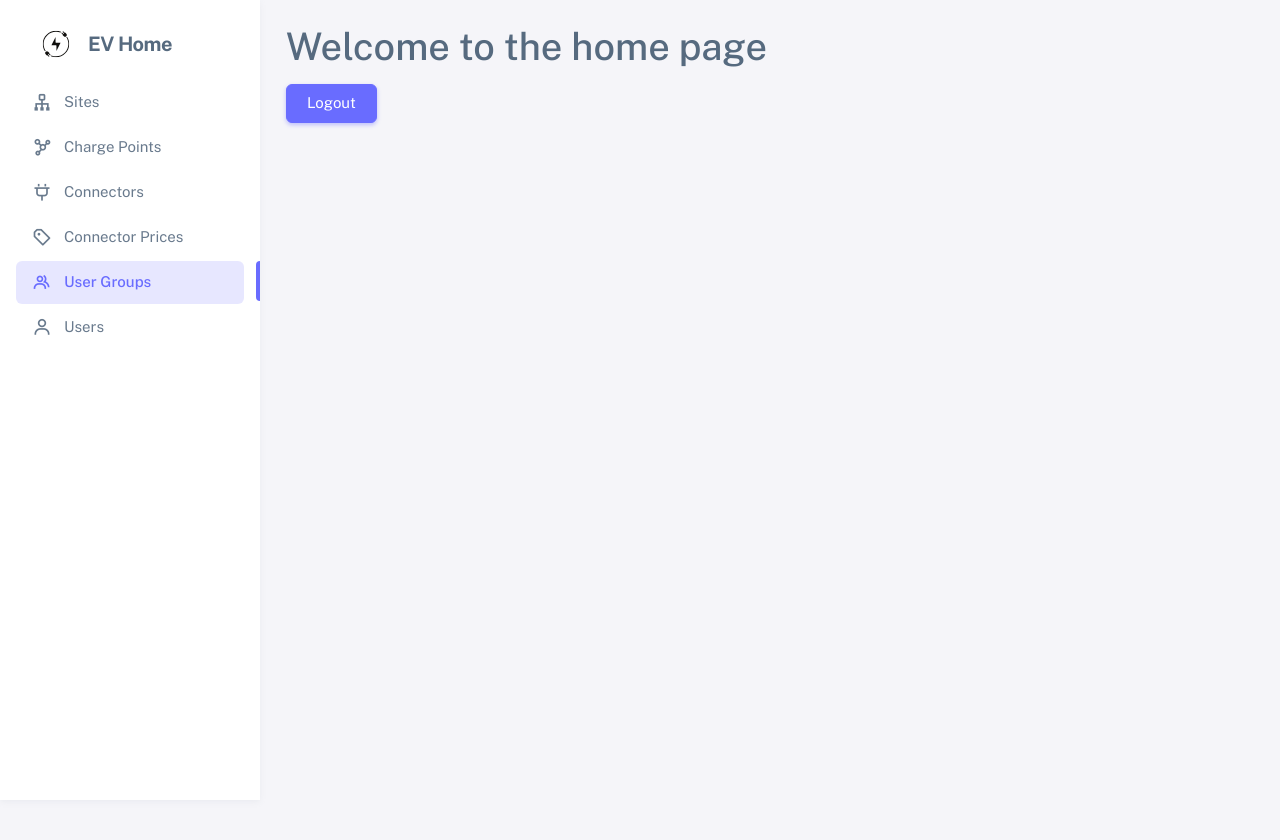
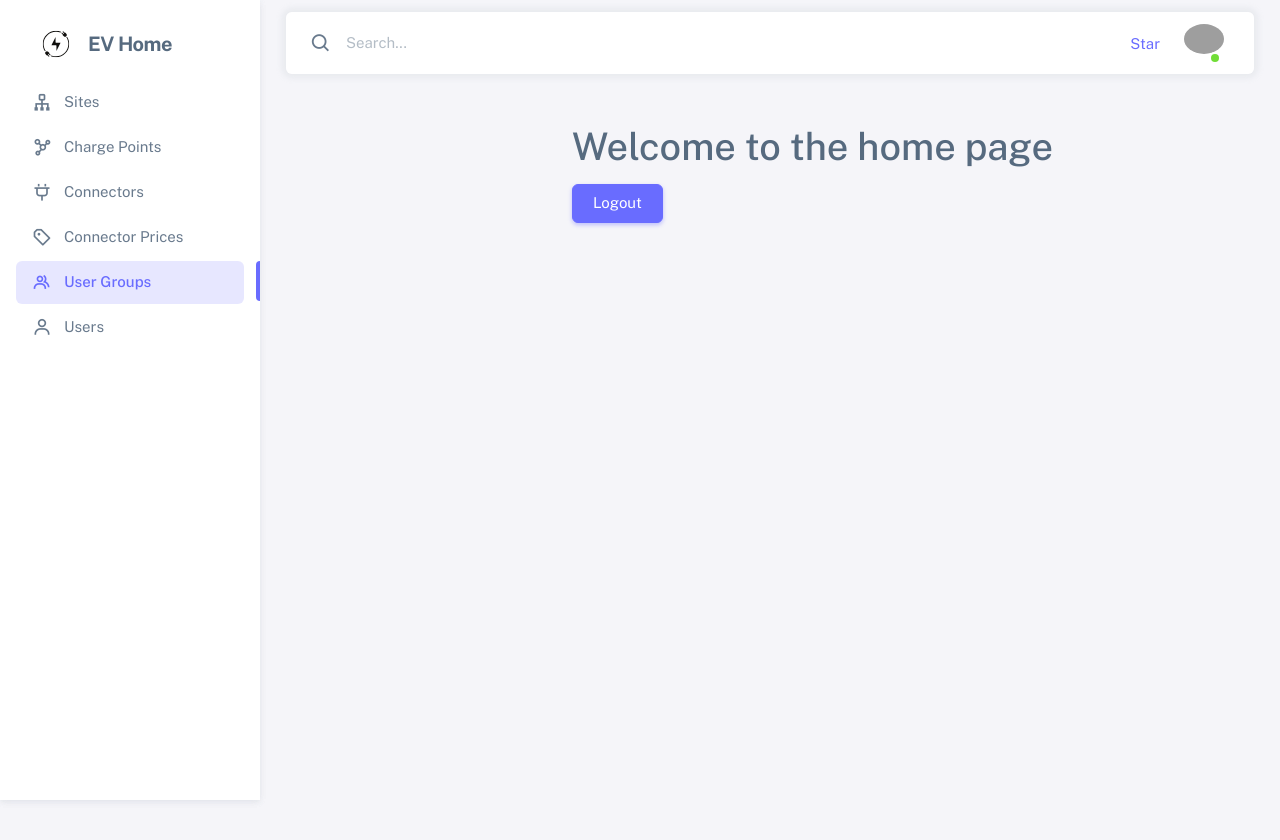
Before and after one commit to junsiong2008/superadmin-vue-web, a Vue app: page /home in a window 1280 px wide. Shown: the top 840 px of the page. Before the commit the page ends 800 px from the top, so only its background shows below. Built offline with nearby package versions, Linux system fonts and the light colour scheme; no server answers; sample sign-in values are in the browser's storage; grey boxes are pictures that could not be loaded.

Commit message:
Added DashboardLayout and DataTable

```diff
--- a/src/views/layouts/DashboardLayout.vue
+++ b/src/views/layouts/DashboardLayout.vue
@@ -1,3 +1,20 @@
+<script lang="ts" setup>
+import SideBar from '@/components/nav/SideBar.vue'
+import HeaderBar from '@/components/header/HeaderBar.vue'
+</script>
+
 <template>
-  <RouterView />
+  <div class="layout-wrapper layout-content-navbar">
+    <div class="layout-container">
+      <div class="layout-page">
+        <HeaderBar />
+        <div class="content-wrapper">
+          <div class="container-xxl flex-grow-1 container-p-y">
+            <SideBar />
+            <RouterView />
+          </div>
+        </div>
+      </div>
+    </div>
+  </div>
 </template>
```
Also changed, not shown: src/components/tables/DataTable.vue (added, +33 -0 lines).
